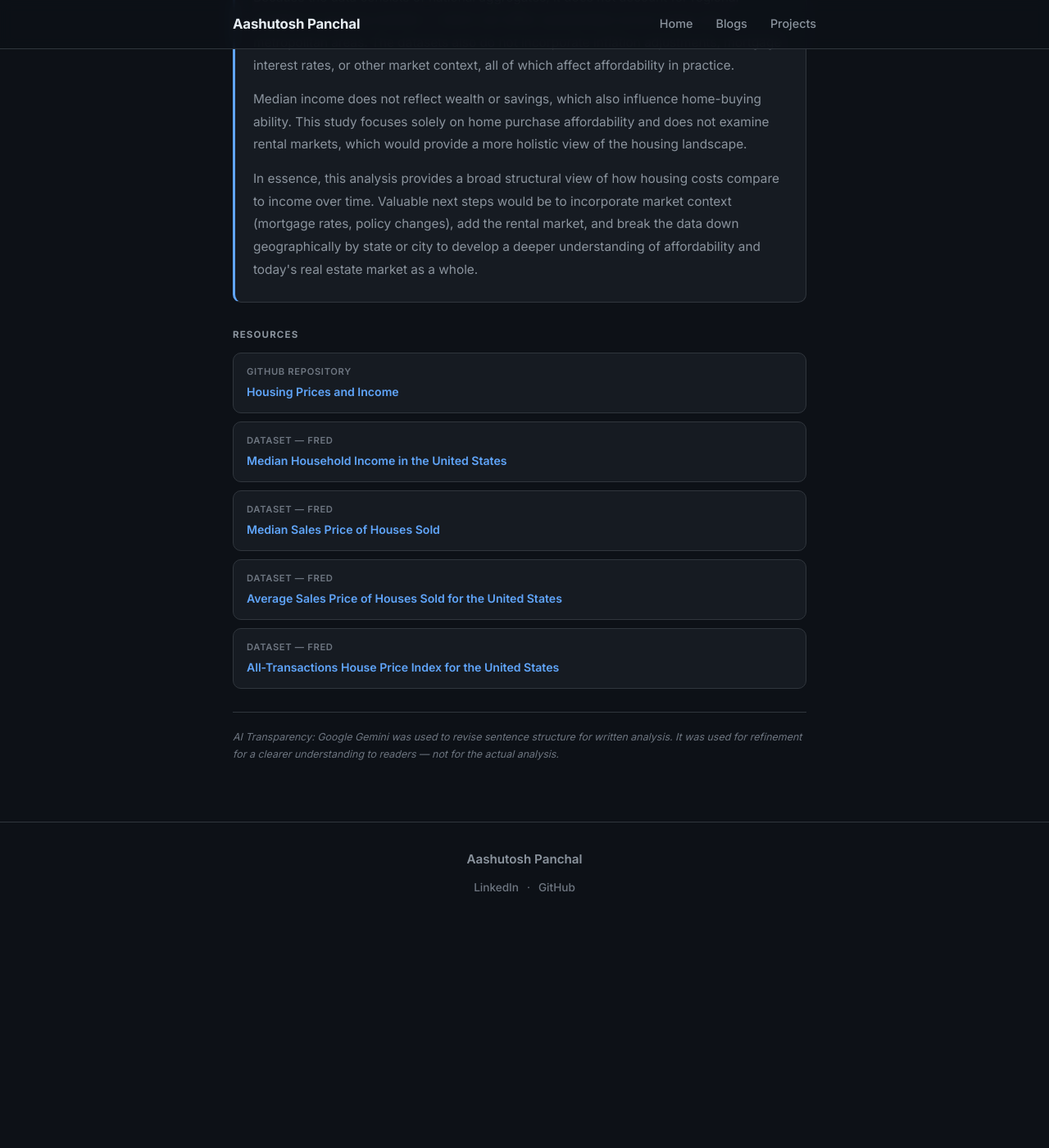
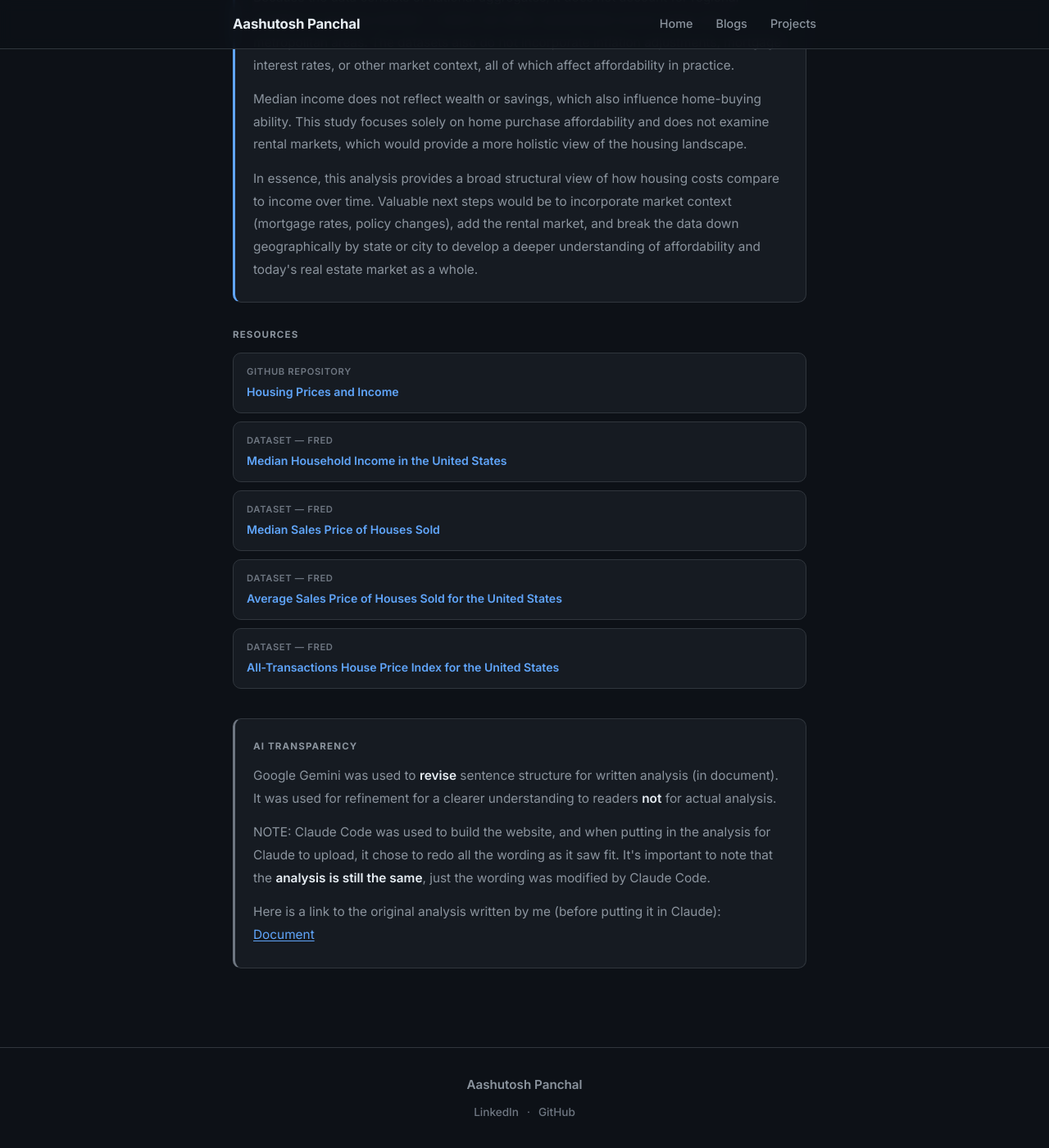
Before and after one commit to Aashu-P/aashutosh.github.io, a Jekyll site: the page built from projects/housing-affordability.html, in a window 1280 px wide and 1400 px high, scrolled down 4811 px. Shown: the whole window at 82% size. Built offline with Jekyll 4.4.1, drawn with Linux system fonts in a browser that asks for light colours; before the commit the page ends 5937 px from its top, so only the background shows below that.

Commit message:
Update Housing Affordability project: enhance AI Transparency section with styled panel, replace placeholder visuals with actual images, and implement background-image for project card.

```diff
--- a/assets/css/style.css
+++ b/assets/css/style.css
@@ -639,15 +639,22 @@ ul { list-style: none; }
   color: var(--accent);
 }
 
-/* AI transparency note */
-.proj-ai-note {
-  font-size: 0.78rem;
-  color: var(--text-dim);
-  font-style: italic;
-  margin-top: 28px;
-  padding-top: 20px;
-  border-top: 1px solid var(--border);
-  line-height: 1.65;
+/* AI transparency section (variant) */
+.proj-section--ai {
+  border-left-color: var(--text-dim);
+  margin-top: 36px;
+}
+.proj-section-title--ai {
+  color: var(--text-muted);
+}
+.proj-section-body a {
+  color: var(--accent);
+  text-decoration: underline;
+  text-underline-offset: 2px;
+  transition: color 0.2s;
+}
+.proj-section-body a:hover {
+  color: var(--text);
 }
 
 /* ============================================
--- a/projects/housing-affordability.html
+++ b/projects/housing-affordability.html
@@ -258,8 +258,23 @@ permalink: /projects/housing-affordability/
 </div>
 
 
-<!-- ── AI Note ──────────────────────────────────────────── -->
-<p class="proj-ai-note">
-  <em>AI Transparency: Google Gemini was used to revise sentence structure for written analysis.
-  It was used for refinement for a clearer understanding to readers — not for the actual analysis.</em>
-</p>
+<!-- ── AI Transparency ──────────────────────────────────── -->
+<section class="proj-section proj-section--ai">
+  <h2 class="proj-section-title proj-section-title--ai">AI Transparency</h2>
+  <div class="proj-section-body">
+    <p>
+      Google Gemini was used to <strong>revise</strong> sentence structure for written analysis
+      (in document). It was used for refinement for a clearer understanding to readers
+      <strong>not</strong> for actual analysis.
+    </p>
+    <p>
+      NOTE: Claude Code was used to build the website, and when putting in the analysis for Claude
+      to upload, it chose to redo all the wording as it saw fit. It's important to note that the
+      <strong>analysis is still the same</strong>, just the wording was modified by Claude Code.
+    </p>
+    <p>
+      Here is a link to the original analysis written by me (before putting it in Claude):
+      <a href="https://docs.google.com/document/d/10xiTkdv_RG9BcanGffLhDbCkxo1U-GosBFcLPPfnYNc/edit?usp=sharing" target="_blank" rel="noopener noreferrer">Document</a>
+    </p>
+  </div>
+</section>
```
Also changed, not shown: SITE_GUIDE.md (+100 -63 lines), CHANGELOG.md (added).
